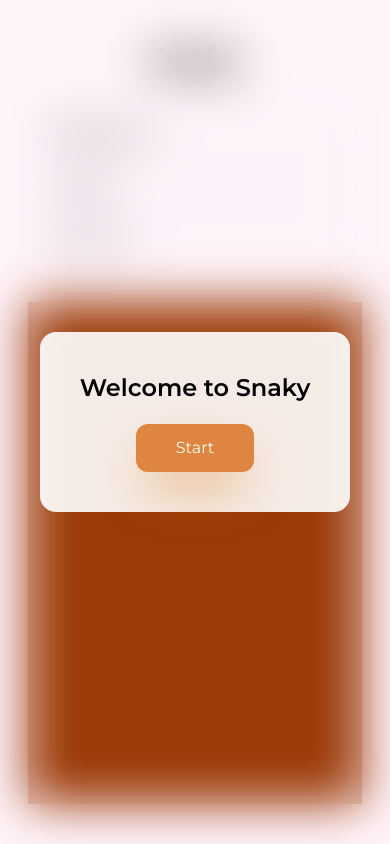
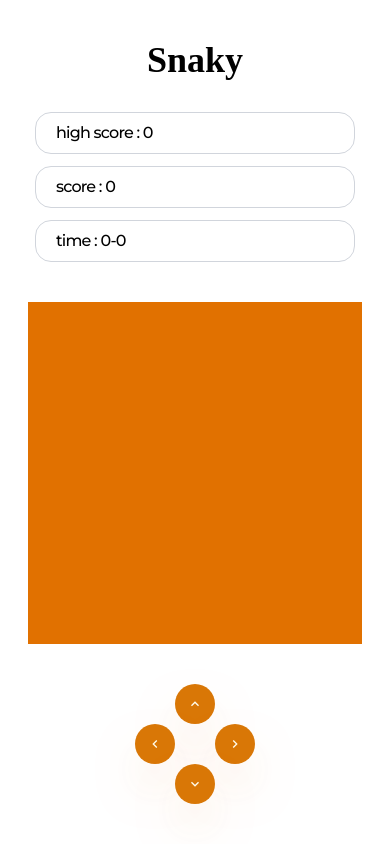
Before and after one commit to harshverma3206/snakegame, a React (Vite) app: page / in a window 390 px wide. Built offline with nearby package versions, Linux system fonts and the light colour scheme; a web font is replaced by a local one.

Commit message:
Mobile buttons Added

```diff
--- a/src/Main/HeroPage.jsx
+++ b/src/Main/HeroPage.jsx
@@ -1,4 +1,8 @@
 import React, { use, useEffect, useRef, useState } from 'react'
+import { MdKeyboardArrowDown } from "react-icons/md";
+import { MdKeyboardArrowLeft } from "react-icons/md";
+import { MdKeyboardArrowRight } from "react-icons/md";
+import { MdKeyboardArrowUp } from "react-icons/md";
 
 const HeroPage = () => {
 
@@ -13,6 +17,7 @@ const HeroPage = () => {
     const scoreRef = useRef()
     const highScoreRef = useRef()
     const timeRef = useRef()
+    const directionRef = useRef('down')
 
     //useState Conditions
     const [row, setRow] = useState([])
@@ -20,7 +25,6 @@ const HeroPage = () => {
     const [blockElements, setBlockElements] = useState([])
 
     //Global Variables
-    let direction = 'down';
     let intervalId = null;
     let timeIntervalId = null;
     let score = 0;
@@ -67,10 +71,24 @@ const HeroPage = () => {
 
     }, [row, column])
 
-    //Snake body coordinates
-    let snake = [
-        { x: 0, y: 13 }
-    ]
+    // Optimized button styles
+    const buttonClass = 'w-16 h-16 rounded-full bg-white/20 backdrop-blur-md border-2 border-white/40 text-white text-2xl hover:bg-white/30 hover:border-white/60 transition-all active:scale-95 shadow-lg flex items-center justify-center'
+
+    // Mobile direction button handlers
+    const handleDirectionChange = (newDirection) => {
+        const currentDirection = directionRef.current;
+
+        // Prevent reversing direction
+        if (newDirection === 'right' && currentDirection !== 'left') {
+            directionRef.current = 'right';
+        } else if (newDirection === 'left' && currentDirection !== 'right') {
+            directionRef.current = 'left';
+        } else if (newDirection === 'down' && currentDirection !== 'up') {
+            directionRef.current = 'down';
+        } else if (newDirection === 'up' && currentDirection !== 'down') {
+            directionRef.current = 'up';
+        }
+    }
 
     // Render Snake to gameboard
     const render = () => {
@@ -83,13 +101,13 @@ const HeroPage = () => {
         let snakeHead = null;
 
         //Calculate the new head position based on the current direction
-        if (direction === 'right') {
+        if (directionRef.current === 'right') {
             snakeHead = { x: snake[0].x, y: snake[0].y + 1 }
-        } else if (direction === 'left') {
+        } else if (directionRef.current === 'left') {
             snakeHead = { x: snake[0].x, y: snake[0].y - 1 }
-        } else if (direction === 'down') {
+        } else if (directionRef.current === 'down') {
             snakeHead = { x: snake[0].x + 1, y: snake[0].y }
-        } else if (direction === 'up') {
+        } else if (directionRef.current === 'up') {
             snakeHead = { x: snake[0].x - 1, y: snake[0].y }
         }
 
@@ -171,8 +189,8 @@ const HeroPage = () => {
             { x: 3, y: 8 }
         ]
 
-        //Reser Direction
-        direction = 'down';
+        //Reset Direction
+        directionRef.current = 'down';
 
         //Reset snake color
         snake.forEach((segment) => {
@@ -212,22 +230,27 @@ const HeroPage = () => {
     }
 
     //control the snake movement using arrow keys
-    addEventListener('keydown', (e) => {
-        if (e.key === 'ArrowRight' && direction !== 'left') {
-            direction = 'right';
-        } else if (e.key === 'ArrowLeft' && direction !== 'right') {
-            direction = 'left';
-        } else if (e.key === 'ArrowDown' && direction !== 'up') {
-            direction = 'down';
-        } else if (e.key === 'ArrowUp' && direction !== 'down') {
-            direction = 'up';
+    useEffect(() => {
+        const handleKeydown = (e) => {
+            if (e.key === 'ArrowRight') {
+                handleDirectionChange('right');
+            } else if (e.key === 'ArrowLeft') {
+                handleDirectionChange('left');
+            } else if (e.key === 'ArrowDown') {
+                handleDirectionChange('down');
+            } else if (e.key === 'ArrowUp') {
+                handleDirectionChange('up');
+            }
         }
-    })
+
+        window.addEventListener('keydown', handleKeydown);
+        return () => window.removeEventListener('keydown', handleKeydown);
+    }, [])
 
     return (
         <div>
-            {/* //Game Board */}
-            <div className='py-10! px-2! lg:px-40! flex flex-col gap-10! h-screen'>
+            {/* Game Board */}
+            <div className='py-10! px-2! lg:px-40! flex flex-col gap-10! min-h-screen'>
                 <div className='flex flex-col items-center'>
                     <h2 className='text-4xl! text-center mb-8! lg:mb-15! font-bold!'>Snaky</h2>
                     <div className='flex flex-col lg:flex-row gap-3 px-8! items-center'>
@@ -236,7 +259,7 @@ const HeroPage = () => {
                         <div className='border border-gray-300 py-2! px-5! rounded-2xl min-w-80 '><h1>Time : <span ref={timeRef}> 0-0 </span></h1></div>
                     </div>
                 </div>
-                <div ref={gameBoardRef} className='flex-1 grid grid-rows-[repeat(auto-fill,minmax(20px,1fr))] mx-5! lg:mx-20! sm:mx-10! bg-amber-800'>
+                <div ref={gameBoardRef} className='flex-1 grid grid-rows-[repeat(auto-fill,minmax(20px,1fr))] mx-5! lg:mx-20! sm:mx-10! bg-amber-600'>
                     {Array.from({ length: row }).map((_, i) => (
                         <div key={i} className='grid grid-cols-[repeat(auto-fill,minmax(20px,1fr))]'>
                             {Array.from({ length: column }).map((_, j) => (
@@ -246,17 +269,55 @@ const HeroPage = () => {
                                     key={j}
                                     style={{ height: "20px", width: "20px" }}
                                     className="box">
-                                    {/* {`${i}-${j}`} */}
                                 </div>
                             ))}
                         </div>
                     ))}
+                </div>
 
+                {/* Mobile Control Buttons - Visible only on Mobile & Tablet (under 768px) */}
+                <div className='flex md:hidden flex-col items-center pb-3'>
+                    {/* Up Button */}
+                    <button
+                        onClick={() => handleDirectionChange('up')}
+                        // className={buttonClass}
+                        className='p-3! rounded-full!'
+                    >
+                        <MdKeyboardArrowUp />
+                    </button>
+
+                    {/* Left, Down, Right Buttons */}
+                    <div className='flex gap-10 items-center justify-center'>
+                        <button
+                            onClick={() => handleDirectionChange('left')}
+                            // className={buttonClass}
+                            className='p-3! rounded-full!'
+                        >
+                            <MdKeyboardArrowLeft />
+                        </button>
+
+                        <button
+                            onClick={() => handleDirectionChange('right')}
+                            // className={buttonClass}
+                            className='p-3! rounded-full!'
+                        >
+                            <MdKeyboardArrowRight />
+                        </button>
+                    </div>
+                    <div className='flex items-center justify-center'>
+                        <button
+                            onClick={() => handleDirectionChange('down')}
+                            // className={buttonClass}
+                            className='p-3! rounded-full!'
+                        >
+                            <MdKeyboardArrowDown />
+                        </button>
+                    </div>
                 </div>
             </div>
 
             {/* ModalBoard  */}
-            <div ref={modalRef} className='h-screen w-full fixed top-0 bg-pink-500/5 backdrop-blur-xl flex items-center justify-center'>
+            {/* <div ref={modalRef} className='h-screen w-full fixed top-0 bg-pink-500/5 backdrop-blur-xl flex items-center justify-center'>
                 <div ref={gameStartRef} className='bg-white/90 rounded-2xl p-10! flex flex-col items-center gap-5!'>
                     <h3 className='text-2xl lg:text-3xl font-semibold'>Welcome to Snaky</h3>
                     <button ref={startButtonRef} onClick={() => {
@@ -269,7 +330,7 @@ const HeroPage = () => {
                         Play Again
                     </button>
                 </div>
-            </div>
+            </div> */}
         </div>
     )
 }
--- a/src/index.css
+++ b/src/index.css
@@ -24,7 +24,7 @@ img {
 button {
   cursor: pointer;
   border: none;
-  background-color: #de8541;
+  background-color: #d97706;
   color: #fffbeb;
   padding: 0.75rem 2.5rem;
   border-radius: 0.75rem;
```
